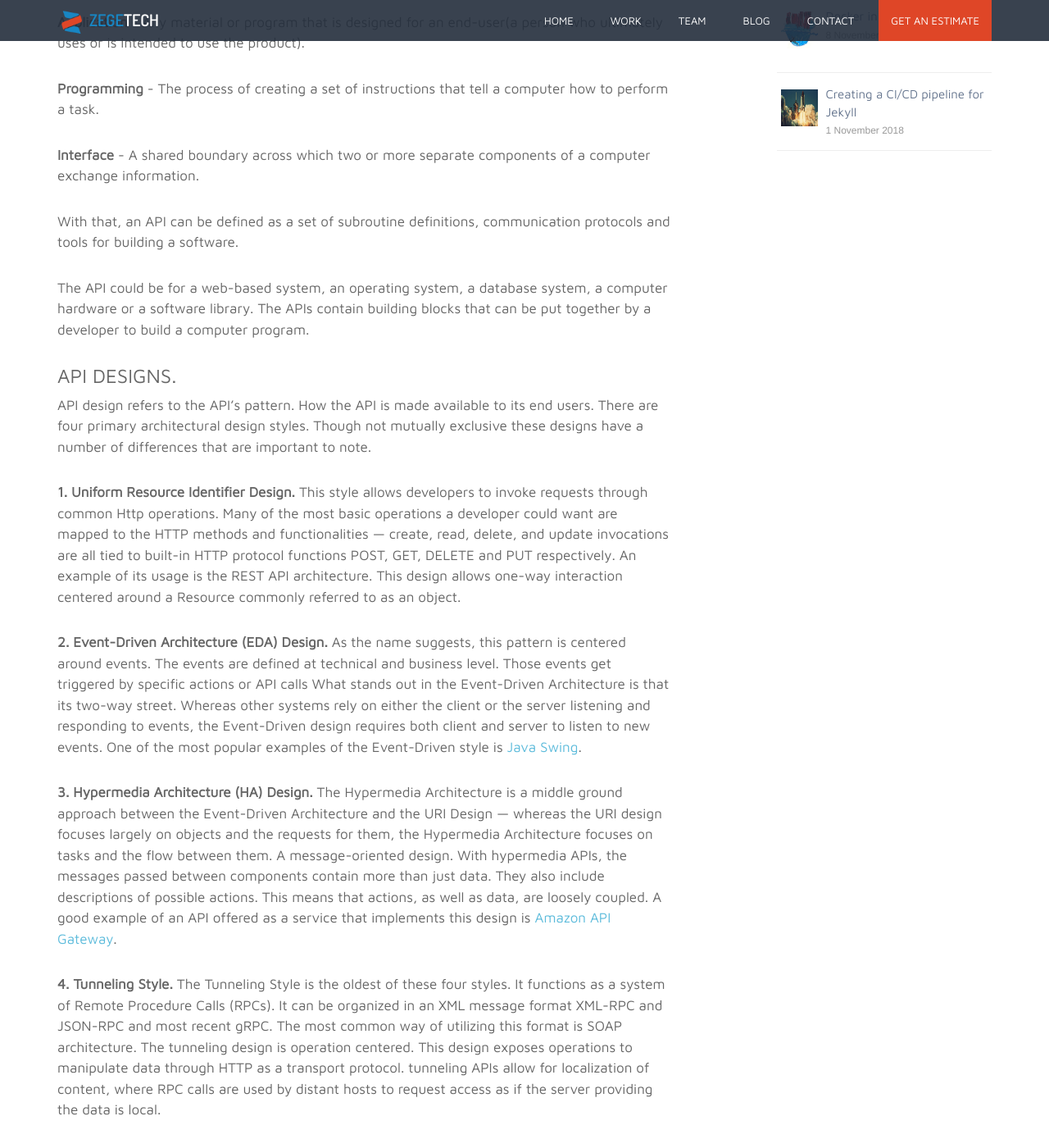
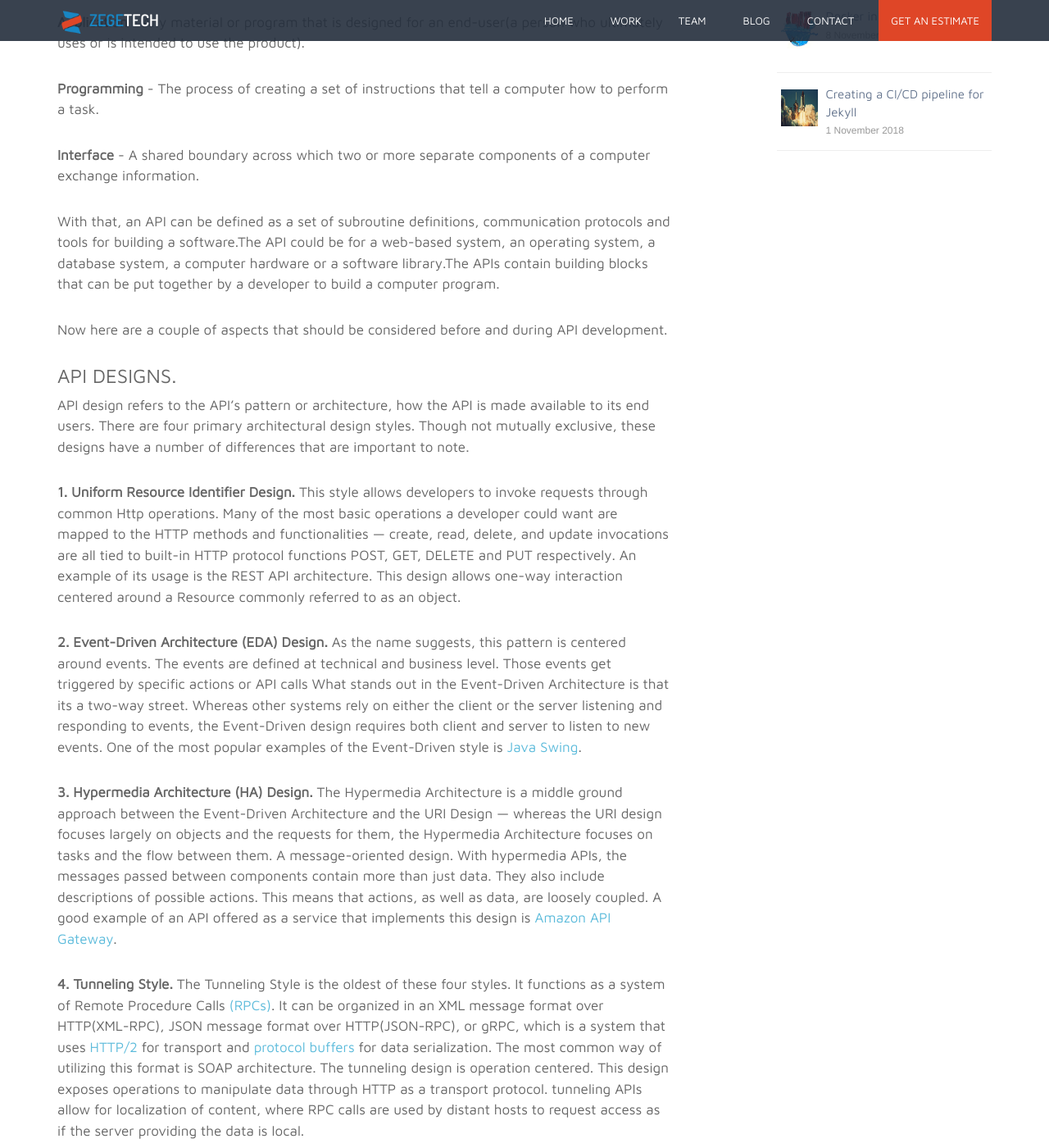
Before and after one commit to zegetech/zegetech.github.io, a Jekyll site: the page built from _posts/2018-12-08-api-dive.md, in a window 1280 px wide and 1400 px high, scrolled down 512 px. Shown: the whole window at 82% size. Built offline with Jekyll 4.4.1, drawn with Linux system fonts in a browser that asks for light colours; some of the changed text lies outside the part shown.

Commit message:
Update post

````diff
--- a/_posts/2018-12-08-api-dive.md
+++ b/_posts/2018-12-08-api-dive.md
@@ -17,15 +17,13 @@ Application Programming Interface is made up of three computer terms; Applicatio
 
 **Interface** - A shared boundary across which two or more separate components of a computer exchange information.
 
-With that, an API can be defined as a set of subroutine definitions, communication protocols and tools for building a software.
+With that, an API can be defined as a set of subroutine definitions, communication protocols and tools for building a software.The API could be for a web-based system, an operating system, a database system, a computer hardware or a software library.The APIs contain building blocks that can be put together by a developer to build a computer program.
 
-
-The API could be for a web-based system, an operating system, a database system, a computer hardware or a software library.
-The APIs contain building blocks that can be put together by a developer to build a computer program.
+Now here are a couple of aspects that should be considered before and during API development.
 
 ### API DESIGNS.
 
-API design refers to the API's pattern. How the API is made available to its end users. There are four primary architectural design styles. Though not mutually exclusive these designs have a number of differences that are important to note.
+API design refers to the API's pattern or architecture, how the API is made available to its end users. There are four primary architectural design styles. Though not mutually exclusive, these designs have a number of differences that are important to note.
 
 **1. Uniform Resource Identifier Design.**
 This style allows developers to invoke requests through common Http operations. Many of the most basic operations a developer could want are mapped to the HTTP methods and functionalities — create, read, delete, and update invocations are all tied to built-in HTTP protocol functions POST, GET, DELETE and PUT respectively. An example of its usage is the REST API architecture. This design allows one-way interaction centered around a Resource commonly referred to as an object.
@@ -33,13 +31,13 @@ This style allows developers to invoke requests through common Http operations.
 **2. Event-Driven Architecture (EDA) Design.**
 As the name suggests, this pattern is centered around events. The events are defined at technical and business level.
 Those events get triggered by specific actions or API calls
-What stands out in the Event-Driven Architecture is that its two-way street. Whereas other systems rely on either the client or the server listening and responding to events, the Event-Driven design requires both client and server to listen to new events. One of the most popular examples of the Event-Driven style is [Java Swing](https://en.wikipedia.org/wiki/Event-driven_architecture#Event_structure#Java_Swing).
+What stands out in the Event-Driven Architecture is that its a two-way street. Whereas other systems rely on either the client or the server listening and responding to events, the Event-Driven design requires both client and server to listen to new events. One of the most popular examples of the Event-Driven style is [Java Swing](https://en.wikipedia.org/wiki/Event-driven_architecture#Event_structure#Java_Swing).
 
 **3. Hypermedia Architecture (HA) Design.**
 The Hypermedia Architecture is a middle ground approach between the Event-Driven Architecture and the URI Design — whereas the URI design focuses largely on objects and the requests for them, the Hypermedia Architecture focuses on tasks and the flow between them. A message-oriented design. With hypermedia APIs, the messages passed between components contain more than just data. They also include descriptions of possible actions. This means that actions, as well as data, are loosely coupled. A good example of an API offered as a service that implements this design is [Amazon API Gateway](https://docs.aws.amazon.com/apigateway/api-reference/).
 
 **4. Tunneling Style.**
-The Tunneling Style is the oldest of these four styles. It functions as a system of Remote Procedure Calls (RPCs). It can be organized in an XML message format XML-RPC and JSON-RPC and most recent gRPC. The most common way of utilizing this format is SOAP architecture. The tunneling design is operation centered. This design exposes operations to manipulate data through HTTP as a transport protocol. tunneling APIs allow for localization of content, where RPC calls are used by distant hosts to request access as if the server providing the data is local.
+The Tunneling Style is the oldest of these four styles. It functions as a system of Remote Procedure Calls [(RPCs)](https://en.wikipedia.org/wiki/Remote_procedure_call). It can be organized in an XML message format over HTTP(XML-RPC), JSON message format over HTTP(JSON-RPC), or gRPC, which is a system that uses [HTTP/2](https://en.wikipedia.org/wiki/HTTP/2) for transport and [protocol buffers](https://en.wikipedia.org/wiki/Protocol_Buffers) for data serialization. The most common way of utilizing this format is SOAP architecture. The tunneling design is operation centered. This design exposes operations to manipulate data through HTTP as a transport protocol. tunneling APIs allow for localization of content, where RPC calls are used by distant hosts to request access as if the server providing the data is local.
 
 
 ### API DATA FORMATS
@@ -52,7 +50,7 @@ Both machine and human readable language built on two structures;
     2. An ordered list of values.
 
 Example
-```json
+```Json
 {
  "title": "Json example",
  "properties": {
````
